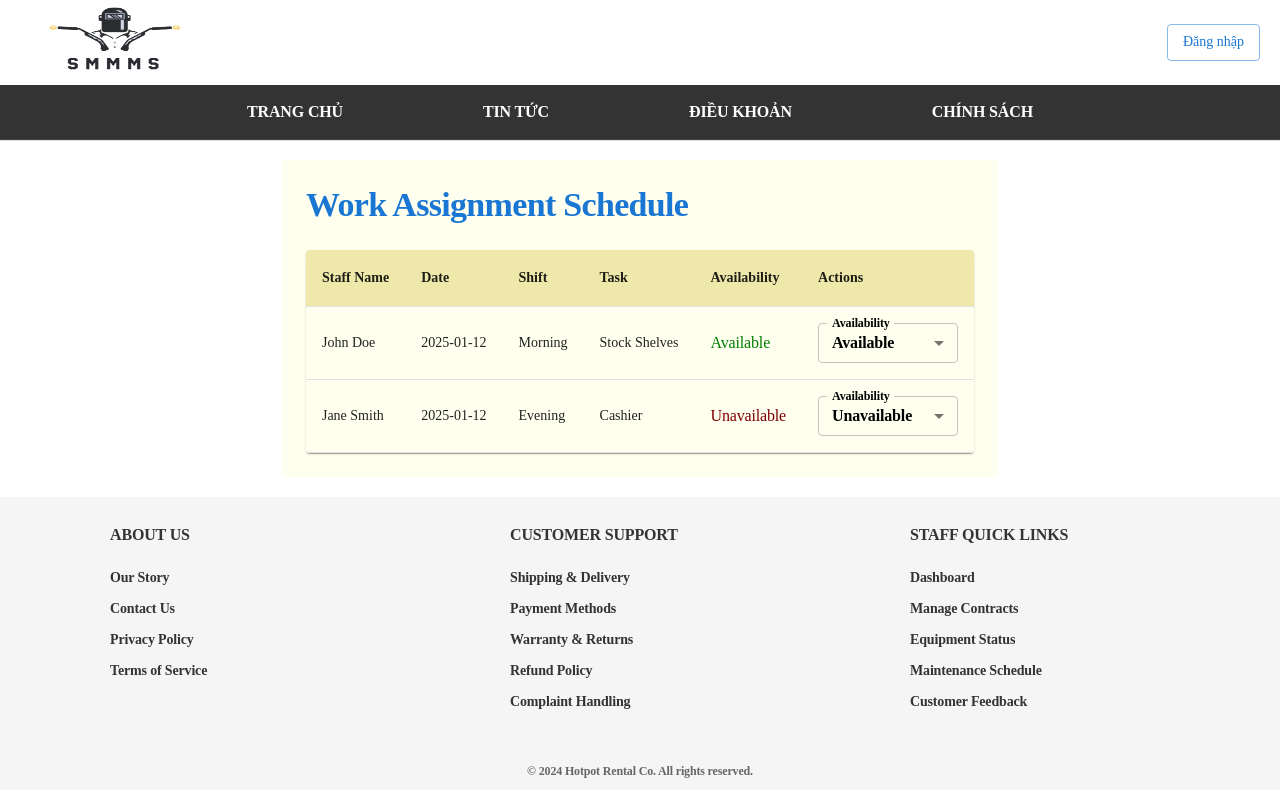
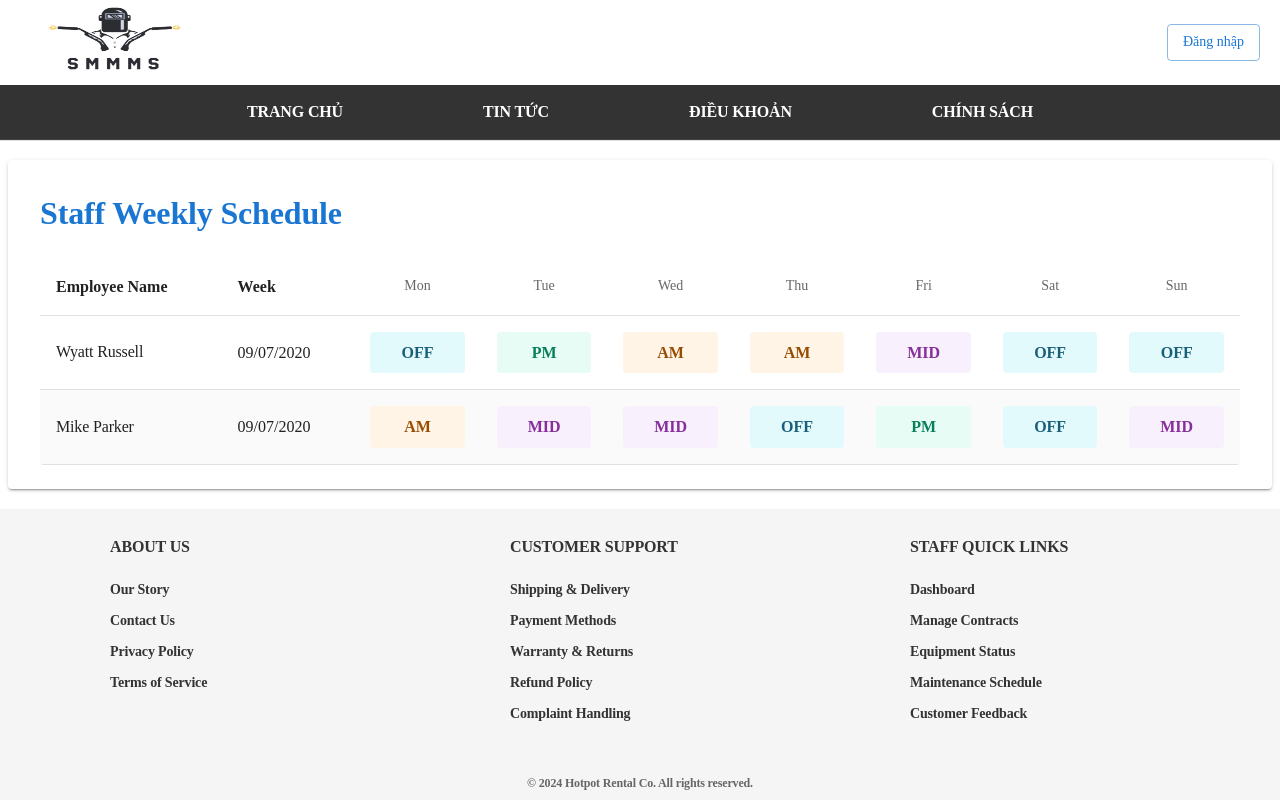
Before and after one commit to GSP25SE81-hotpot/HotPot-Web-App, a React (Vite) app: page /work-assignment in a window 1280 px wide. Built offline with nearby package versions, Linux system fonts and the light colour scheme.

Commit message:
Revise schedule

```diff
--- a/src/containers/WorkAssignmentSchedule/WorkAssignmentSchedule.tsx
+++ b/src/containers/WorkAssignmentSchedule/WorkAssignmentSchedule.tsx
@@ -1,4 +1,4 @@
-import React, { useState } from "react";
+import React from "react";
 import {
   Box,
   Typography,
@@ -9,140 +9,177 @@ import {
   TableHead,
   TableRow,
   Paper,
-  Select,
-  MenuItem,
-  FormControl,
-  InputLabel,
+  Tooltip,
+  IconButton,
+  Chip,
+  Card,
+  CardContent,
+  useTheme,
 } from "@mui/material";
+import { Info as InfoIcon } from "@mui/icons-material";
 
-// Define customColors palette
-const customColors = {
-  ivory: "#FFFFF0",
-  maroon: "#800000",
-  palegoldenrod: "#EEE8AA",
-  powderblue: "#B0E0E6",
-  black: "#000000",
+interface ShiftType {
+  color: string;
+  backgroundColor: string;
+  label: string;
+  description: string;
+}
+
+const shiftTypes: Record<string, ShiftType> = {
+  "Day Off": {
+    color: "#1a5f7a",
+    backgroundColor: "#e3fafc",
+    label: "OFF",
+    description: "Rest day - Not scheduled for work",
+  },
+  "Morning Shift": {
+    color: "#974c00",
+    backgroundColor: "#fff4e6",
+    label: "AM",
+    description: "Morning Shift - Early hours",
+  },
+  "Mid-Day Shift": {
+    color: "#862e9c",
+    backgroundColor: "#f8f0fc",
+    label: "MID",
+    description: "Mid-Day Shift - Standard hours",
+  },
+  "Evening Shift": {
+    color: "#087f5b",
+    backgroundColor: "#e6fcf5",
+    label: "PM",
+    description: "Evening Shift - Late hours",
+  },
+  "Overnight Shift": {
+    color: "#364fc7",
+    backgroundColor: "#edf2ff",
+    label: "NOC",
+    description: "Overnight Shift - Night hours",
+  },
 };
 
+interface StaffSchedule {
+  employeeName: string;
+  week: string;
+  schedule: string[];
+}
 
-const WorkAssignmentSchedule: React.FC = () => {
-  const [schedules, setSchedules] = useState([
+const staffSchedules: StaffSchedule[] = [
   {
-      id: 1,
-      staffName: "John Doe",
-      date: "2025-01-12",
-      shift: "Morning",
-      task: "Stock Shelves",
-      availability: "Available",
+    employeeName: "Wyatt Russell",
+    week: "09/07/2020",
+    schedule: ["Day Off", "Evening Shift", "Morning Shift", "Morning Shift", "Mid-Day Shift", "Day Off", "Day Off"],
   },
   {
-      id: 2,
-      staffName: "Jane Smith",
-      date: "2025-01-12",
-      shift: "Evening",
-      task: "Cashier",
-      availability: "Unavailable",
+    employeeName: "Mike Parker",
+    week: "09/07/2020",
+    schedule: ["Morning Shift", "Mid-Day Shift", "Mid-Day Shift", "Day Off", "Evening Shift", "Day Off", "Mid-Day Shift"],
   },
-  ]);
+];
 
-  const handleUpdateAvailability = (id: number, newAvailability: string) => {
-    setSchedules((prev) =>
-      prev.map((schedule) =>
-        schedule.id === id
-          ? {
-              ...schedule,
-              availability: newAvailability,
-            }
-          : schedule
-      )
+const WorkScheduleTable: React.FC<{ schedules?: StaffSchedule[] }> = ({ schedules = staffSchedules }) => {
+  const theme = useTheme();
+  const days = ["Monday", "Tuesday", "Wednesday", "Thursday", "Friday", "Saturday", "Sunday"];
+
+  const ShiftCell: React.FC<{ shift: string }> = ({ shift }) => {
+    const shiftType = shiftTypes[shift];
+    return (
+      <Tooltip title={shiftType.description} arrow placement="top">
+        <Box
+          sx={{
+            p: 1,
+            borderRadius: 1,
+            backgroundColor: shiftType.backgroundColor,
+            color: shiftType.color,
+            '&:hover': { transform: 'scale(1.05)', boxShadow: theme.shadows[2] },
+          }}
+        >
+          <Typography variant="body2" sx={{ fontWeight: 600, fontSize: '1rem' }}>
+            {shiftType.label}
+          </Typography>
+        </Box>
+      </Tooltip>
     );
   };
 
-  const getAvailabilityColor = (availability: string) => {
-    switch (availability) {
-      case "Available":
-        return "#008000"; // green
-      case "Unavailable":
-        return customColors.maroon;
-      default:
-        return "#B8860B"; // darkgoldenrod
-    }
-  };
+  return (
+    <Card
+  elevation={2}
+  sx={{
+    maxWidth: 1400, // Wider card
+    mx: 'auto',
+    overflow: 'hidden',
+  }}
+>
+  <CardContent sx={{ p: 4 }}> {/* Increased padding */}
+    <Box sx={{ display: 'flex', justifyContent: 'space-between', alignItems: 'center', mb: 3 }}>
+      <Typography variant="h5" component="h1" fontWeight="bold" color="primary" sx={{ fontSize: '2rem' }}>
+        Staff Weekly Schedule
+      </Typography>
+    </Box>
 
-  return (
-      <Box sx={{ p: 3, bgcolor: customColors.ivory }}>
-        <Typography variant="h4" component="h1" mb={3} color="primary">
-          Work Assignment Schedule
+    <TableContainer
+      component={Paper}
+      elevation={0}
+      sx={{
+        width: '100%',
+        minWidth: 1200, // Make the table wider
+        overflowX: 'auto',
+      }}
+    >
+      <Table size="medium">
+        <TableHead>
+          <TableRow>
+            <TableCell sx={{ fontWeight: 'bold', fontSize: '1rem', p: 2 }}> {/* Increase font size and padding */}
+              Employee Name
+            </TableCell>
+            <TableCell sx={{ fontWeight: 'bold', fontSize: '1rem', p: 2 }}>
+              Week
+            </TableCell>
+            {days.map((day) => (
+              <TableCell
+                key={day}
+                align="center"
+                sx={{
+                  fontWeight: 'bold',
+                  fontSize: '1rem',
+                  minWidth: 100, // Wider columns
+                  p: 1,
+                }}
+              >
+                <Typography variant="body2" color="textSecondary">
+                  {day.substring(0, 3)}
                 </Typography>
-        <TableContainer component={Paper} sx={{ bgcolor: customColors.ivory }}>
-          <Table>
-            <TableHead>
-              <TableRow sx={{ bgcolor: customColors.palegoldenrod }}>
-                <TableCell sx={{ fontWeight: 600 }}>Staff Name</TableCell>
-                <TableCell sx={{ fontWeight: 600 }}>Date</TableCell>
-                <TableCell sx={{ fontWeight: 600 }}>Shift</TableCell>
-                <TableCell sx={{ fontWeight: 600 }}>Task</TableCell>
-                <TableCell sx={{ fontWeight: 600 }}>Availability</TableCell>
-                <TableCell sx={{ fontWeight: 600 }}>Actions</TableCell>
+              </TableCell>
+            ))}
           </TableRow>
         </TableHead>
         <TableBody>
-              {schedules.map((schedule) => (
-                <TableRow key={schedule.id}>
-                  <TableCell>{schedule.staffName}</TableCell>
-                  <TableCell>{schedule.date}</TableCell>
-                  <TableCell>{schedule.shift}</TableCell>
-                  <TableCell>{schedule.task}</TableCell>
-                  <TableCell>
-                    <Typography
+          {schedules.map((staff) => (
+            <TableRow
+              key={staff.employeeName}
               sx={{
-                        color: getAvailabilityColor(schedule.availability),
-                        fontWeight: 500,
+                '&:nth-of-type(even)': { backgroundColor: theme.palette.grey[50] },
+                height: 60, // Taller rows
               }}
             >
-                      {schedule.availability}
-                    </Typography>
+              <TableCell sx={{ fontSize: '1rem', p: 2 }}>
+                <Typography fontWeight="medium">{staff.employeeName}</Typography>
               </TableCell>
-                  <TableCell>
-                    <FormControl
-                      size="small"
-                      sx={{
-                        width: "140px",
-                        "& .MuiOutlinedInput-root": {
-                          bgcolor: customColors.ivory,
-                          "&:hover .MuiOutlinedInput-notchedOutline": {
-                            borderColor: customColors.maroon,
-                          },
-                        },
-                        "& .MuiInputLabel-root": {
-                          color: customColors.black,
-                        },
-                        "& .MuiSelect-select": {
-                          color: customColors.black,
-                        },
-                      }}
-                    >
-                      <InputLabel>Availability</InputLabel>
-                      <Select
-                        value={schedule.availability}
-                        label="Availability"
-                        onChange={(e) =>
-                          handleUpdateAvailability(schedule.id, e.target.value as string)
-                        }
-                      >
-                        <MenuItem value="Available">Available</MenuItem>
-                        <MenuItem value="Unavailable">Unavailable</MenuItem>
-                        <MenuItem value="Pending">Pending</MenuItem>
-                      </Select>
-                    </FormControl>
+              <TableCell sx={{ fontSize: '1rem', p: 2 }}>{staff.week}</TableCell>
+              {staff.schedule.map((shift, index) => (
+                <TableCell key={index} align="center" sx={{ p: 2 }}>
+                  <ShiftCell shift={shift} />
                 </TableCell>
+              ))}
             </TableRow>
           ))}
         </TableBody>
       </Table>
     </TableContainer>
-      </Box>
+  </CardContent>
+</Card>
   );
 };
 
-export default WorkAssignmentSchedule;
+export default WorkScheduleTable;
```
Lines whose indentation alone changed are shown as unchanged.
